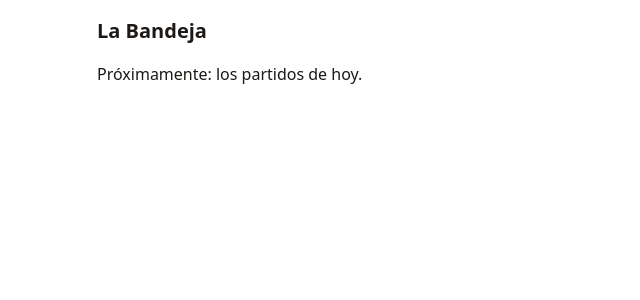
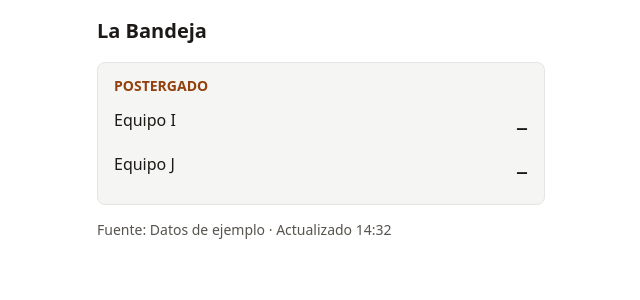
Before and after one commit to lucianoagustinecheverria-hub/web-basquet, a Next.js app: page / in a window 1280 px wide. Shown: the top 300 px of the page, without its empty margins (319-959 px from the left). Built offline with nearby package versions, Linux system fonts and the light colour scheme.

Commit message:
2.3 Componente TarjetaPartido

```diff
--- a/src/app/page.js
+++ b/src/app/page.js
@@ -1,10 +1,15 @@
+import datos from "../data/partidos-ejemplo.json";
+import TarjetaPartido from "../components/TarjetaPartido";
 import styles from "./page.module.css";
 
 export default function Home() {
   return (
     <main className={styles.pagina}>
       <h1 className={styles.titulo}>La Bandeja</h1>
-      <p>Próximamente: los partidos de hoy.</p>
+      <TarjetaPartido partido={datos.partidos[4]} />
+      <p className={styles.fuente}>
+        Fuente: {datos.fuente} · Actualizado {datos.actualizado}
+      </p>
     </main>
   );
 }
--- a/src/app/page.module.css
+++ b/src/app/page.module.css
@@ -8,3 +8,8 @@
   font-size: 20px;
   margin: 0 0 var(--espacio-4);
 }
+
+.fuente {
+  font-size: 14px;
+  color: var(--color-texto-suave);
+}
--- /dev/null
+++ b/src/components/TarjetaPartido.js
@@ -0,0 +1,38 @@
+import styles from "./TarjetaPartido.module.css";
+
+function textoEstado(partido) {
+  if (partido.estado === "final") return "FINAL";
+  if (partido.estado === "en_juego") return `EN JUEGO · Cuarto ${partido.cuartoActual}`;
+  if (partido.estado === "postergado") return "POSTERGADO";
+  return partido.hora;
+}
+
+function claseEstado(estado) {
+  if (estado === "en_juego") return styles.enJuego;
+  if (estado === "postergado") return styles.aviso;
+  return "";
+}
+
+export default function TarjetaPartido({ partido }) {
+  const { local, visitante } = partido;
+  const hayMarcador = partido.estado === "final" || partido.estado === "en_juego";
+  const gana = partido.estado === "final";
+  const ganaLocal = gana && local.puntos > visitante.puntos;
+  const ganaVisitante = gana && visitante.puntos > local.puntos;
+
+  return (
+    <article className={styles.tarjeta}>
+      <p className={`${styles.estado} ${claseEstado(partido.estado)}`}>
+        {textoEstado(partido)}
+      </p>
+      <div className={`${styles.fila} ${ganaLocal ? styles.ganador : ""}`}>
+        <span>{local.nombre}</span>
+        <span className={styles.puntos}>{hayMarcador ? local.puntos : "–"}</span>
+      </div>
+      <div className={`${styles.fila} ${ganaVisitante ? styles.ganador : ""}`}>
+        <span>{visitante.nombre}</span>
+        <span className={styles.puntos}>{hayMarcador ? visitante.puntos : "–"}</span>
+      </div>
+    </article>
+  );
+}
--- /dev/null
+++ b/src/components/TarjetaPartido.module.css
@@ -0,0 +1,38 @@
+.tarjeta {
+  background: var(--color-superficie);
+  border: 1px solid var(--color-borde);
+  border-radius: var(--radio);
+  padding: var(--espacio-3) var(--espacio-4);
+  margin-bottom: var(--espacio-3);
+}
+
+.estado {
+  margin: 0 0 var(--espacio-2);
+  font-size: 14px;
+  color: var(--color-texto-suave);
+}
+
+.enJuego {
+  color: var(--color-en-juego);
+  font-weight: 700;
+}
+
+.aviso {
+  color: var(--color-aviso);
+  font-weight: 700;
+}
+
+.fila {
+  display: flex;
+  justify-content: space-between;
+  padding: var(--espacio-1) 0;
+}
+
+.puntos {
+  font-size: 24px;
+  font-variant-numeric: tabular-nums;
+}
+
+.ganador {
+  font-weight: 700;
+}
```
